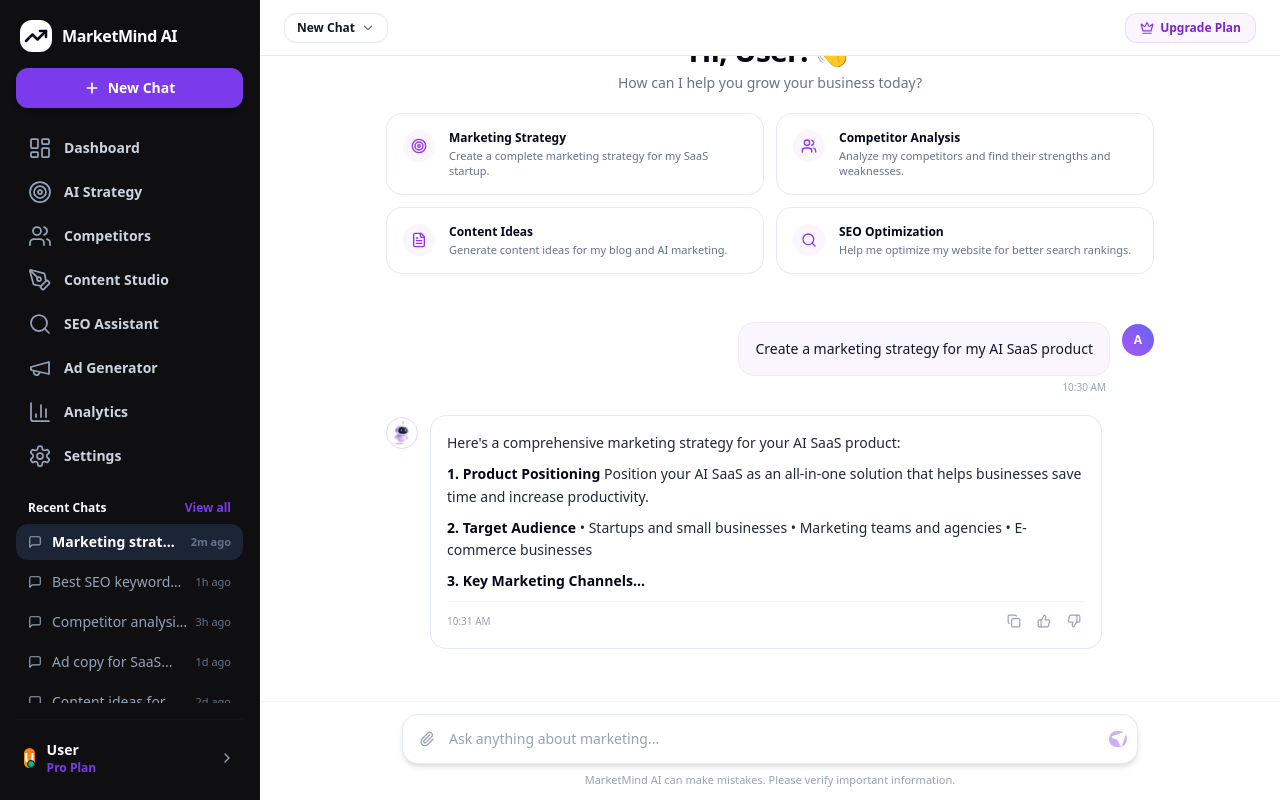
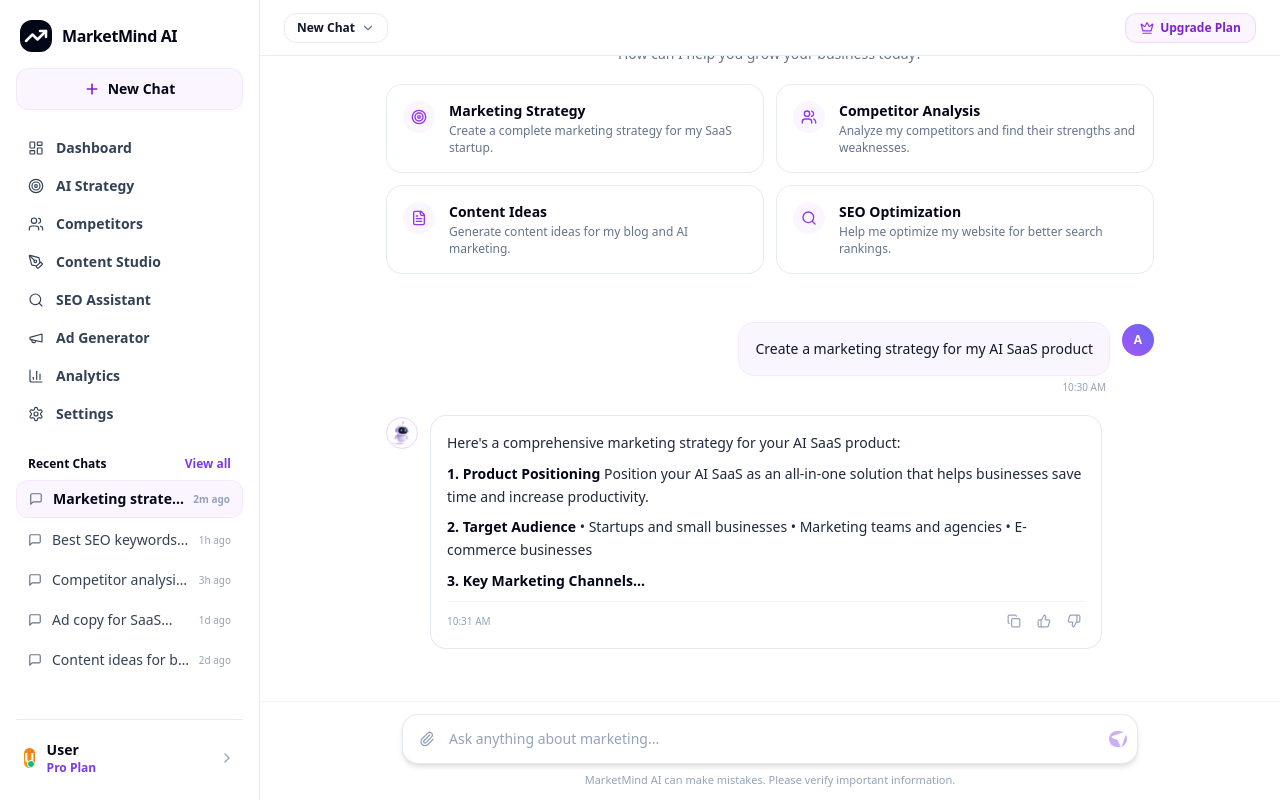
Before and after one commit to dhiva27/marketmind.ai-frontend, a Next.js app: page /chat in a window 1280 px wide. Built offline with nearby package versions, Linux system fonts and the light colour scheme; no server answers.

Commit message:
style: set left sidebar to white with black text and icons, light-purple New Chat item, and dynamic 'Hi, [Username]! 👋' greeting

```diff
--- a/src/components/chat/ChatArea.tsx
+++ b/src/components/chat/ChatArea.tsx
@@ -14,7 +14,7 @@ export function ChatArea() {
   const { user } = useAuthContext();
   const messagesEndRef = useRef<HTMLDivElement>(null);
 
-  // Dynamic user name loaded from authenticated Firebase user
+  // Dynamic user name loaded automatically from authenticated Firebase user
   const displayName = user?.displayName || user?.email?.split('@')[0] || 'User';
 
   useEffect(() => {
@@ -87,16 +87,16 @@ export function ChatArea() {
                   <button
                     key={idx}
                     onClick={() => sendMessage(item.prompt)}
-                    className="p-4 rounded-2xl border border-slate-200/80 bg-white hover:border-purple-300 hover:shadow-md transition-all flex items-start gap-3.5 group text-left"
+                    className="p-4 rounded-2xl border border-slate-200/80 bg-white hover:border-purple-300 hover:shadow-md transition-all duration-200 flex items-start gap-3.5 group text-left"
                   >
-                    <div className="w-8 h-8 rounded-full bg-purple-50 text-purple-600 flex items-center justify-center shrink-0 group-hover:bg-[#7C3AED] group-hover:text-white transition-colors">
+                    <div className="w-8 h-8 rounded-full bg-purple-50 text-purple-600 flex items-center justify-center shrink-0 group-hover:bg-[#7C3AED] group-hover:text-white transition-colors duration-200">
                       <Icon className="w-4 h-4 stroke-[2]" />
                     </div>
                     <div>
-                      <h4 className="font-bold text-xs text-slate-950 group-hover:text-[#7C3AED] transition-colors">
+                      <h4 className="font-bold text-xs sm:text-sm text-slate-950 group-hover:text-[#7C3AED] transition-colors duration-200">
                         {item.title}
                       </h4>
-                      <p className="text-[11px] text-slate-500 leading-snug mt-0.5">
+                      <p className="text-xs text-slate-500 leading-snug mt-0.5">
                         {item.desc}
                       </p>
                     </div>
--- a/src/components/sidebar/Sidebar.tsx
+++ b/src/components/sidebar/Sidebar.tsx
@@ -81,14 +81,15 @@ export function Sidebar() {
       {/* Mobile Backdrop */}
       {sidebarOpen && (
         <div
-          className="lg:hidden fixed inset-0 z-40 bg-black/60 backdrop-blur-xs transition-opacity duration-200"
+          className="lg:hidden fixed inset-0 z-40 bg-black/40 backdrop-blur-xs transition-opacity duration-200"
           onClick={() => setSidebarOpen(false)}
         />
       )}
 
+      {/* WHITE LEFT SIDEBAR WITH BLACK TEXT AND ICONS */}
       <aside
         className={cn(
-          'fixed lg:static inset-y-0 left-0 z-50 w-64 lg:w-[260px] bg-[#0F0F12] text-slate-100 p-4 flex flex-col justify-between select-none transition-all duration-200 ease-out border-r border-slate-900',
+          'fixed lg:static inset-y-0 left-0 z-50 w-64 lg:w-[260px] bg-white text-slate-900 p-4 flex flex-col justify-between select-none transition-all duration-200 ease-out border-r border-slate-200/80',
           sidebarOpen ? 'translate-x-0' : '-translate-x-full lg:translate-x-0 lg:w-[260px]'
         )}
       >
@@ -96,44 +97,44 @@ export function Sidebar() {
           {/* Top Brand Header */}
           <div className="flex items-center justify-between pt-1 px-1">
             <Link href="/" className="flex items-center gap-2.5 group">
-              <div className="w-8 h-8 rounded-lg bg-white flex items-center justify-center text-slate-950 shadow-xs">
+              <div className="w-8 h-8 rounded-lg bg-slate-950 flex items-center justify-center text-white shadow-xs">
                 <TrendingUp className="w-4.5 h-4.5 stroke-[2.5]" />
               </div>
-              <span className="font-extrabold text-base tracking-tight text-white">
+              <span className="font-extrabold text-base tracking-tight text-slate-950">
                 MarketMind AI
               </span>
             </Link>
             <button
               onClick={() => setSidebarOpen(false)}
-              className="lg:hidden p-1.5 rounded-lg text-slate-400 hover:text-white"
+              className="lg:hidden p-1.5 rounded-lg text-slate-500 hover:text-slate-950 hover:bg-slate-100"
             >
               <X className="w-5 h-5" />
             </button>
           </div>
 
-          {/* New Chat Button */}
+          {/* New Chat Button - Subtle light-purple background with BLACK text */}
           <button
             onClick={() => {
               createNewChat();
               if (window.innerWidth < 1024) setSidebarOpen(false);
             }}
-            className="w-full py-2.5 px-4 rounded-xl bg-[#7C3AED] hover:bg-[#6D28D9] text-white font-bold text-sm flex items-center justify-center gap-2 shadow-md transition-all duration-200 hover:scale-[1.01] active:scale-[0.99]"
+            className="w-full py-2.5 px-4 rounded-xl bg-purple-50 hover:bg-purple-100/80 border border-purple-100 text-slate-950 font-bold text-xs sm:text-sm flex items-center justify-center gap-2 shadow-2xs transition-all duration-200 hover:scale-[1.01] active:scale-[0.99]"
           >
-            <Plus className="w-4 h-4 stroke-[2.5]" />
+            <Plus className="w-4 h-4 text-purple-700 stroke-[2.5]" />
             <span>New Chat</span>
           </button>
 
-          {/* Navigation Links - Medium font size */}
-          <div className="space-y-1 pt-1">
+          {/* Navigation Links - BLACK Text & Icons */}
+          <div className="space-y-0.5 pt-1">
             {navItems.map((item) => {
               const Icon = item.icon;
               return (
                 <Link
                   key={item.name}
                   href={item.href}
-                  className="flex items-center gap-3 px-3 py-2 rounded-xl text-sm font-semibold text-slate-300 hover:text-white hover:bg-slate-900/90 transition-all duration-200"
+                  className="flex items-center gap-3 px-3 py-2 rounded-xl text-xs sm:text-sm font-semibold text-slate-700 hover:text-slate-950 hover:bg-slate-100/80 transition-all duration-200"
                 >
-                  <Icon className="w-4.5 h-4.5 text-slate-400 shrink-0 stroke-[1.75]" />
+                  <Icon className="w-4 h-4 text-slate-700 shrink-0 stroke-[1.75]" />
                   <span>{item.name}</span>
                 </Link>
               );
@@ -143,7 +144,7 @@ export function Sidebar() {
           {/* Recent Chats Section */}
           <div className="flex-1 overflow-y-auto min-h-0 pt-2 custom-scrollbar">
             <div className="flex items-center justify-between px-3 pb-2 text-xs font-bold">
-              <span className="text-white">Recent Chats</span>
+              <span className="text-slate-950">Recent Chats</span>
               <button className="text-[#7C3AED] hover:underline text-xs font-semibold">View all</button>
             </div>
 
@@ -160,15 +161,15 @@ export function Sidebar() {
                     className={cn(
                       'w-full flex items-center justify-between px-3 py-2 rounded-xl text-left text-xs sm:text-sm transition-all duration-200 group',
                       isActive
-                        ? 'bg-slate-800/90 text-white font-bold'
-                        : 'text-slate-400 hover:text-slate-100 hover:bg-slate-900/60'
+                        ? 'bg-purple-50 text-slate-950 font-bold border border-purple-100/80'
+                        : 'text-slate-700 hover:text-slate-950 hover:bg-slate-100/70'
                     )}
                   >
                     <div className="flex items-center gap-2.5 min-w-0 flex-1">
-                      <MessageSquare className="w-3.5 h-3.5 text-slate-400 shrink-0" />
+                      <MessageSquare className="w-3.5 h-3.5 text-slate-500 shrink-0" />
                       <span className="truncate">{chat.title}</span>
                     </div>
-                    <span className="text-[11px] text-slate-500 shrink-0 ml-2">{chat.time}</span>
+                    <span className="text-[10px] text-slate-400 shrink-0 ml-2">{chat.time}</span>
                   </button>
                 );
               })}
@@ -176,11 +177,11 @@ export function Sidebar() {
           </div>
 
           {/* Bottom User Profile Card & Interactive Popup Menu */}
-          <div className="pt-3 border-t border-slate-900/80 relative" ref={menuRef}>
+          <div className="pt-3 border-t border-slate-200/80 relative" ref={menuRef}>
             {/* User Profile Trigger Button */}
             <button
               onClick={() => setProfileMenuOpen(!profileMenuOpen)}
-              className="w-full flex items-center justify-between p-2 rounded-xl hover:bg-slate-900/90 transition-all duration-200 group text-left"
+              className="w-full flex items-center justify-between p-2 rounded-xl hover:bg-slate-100/80 transition-all duration-200 group text-left"
             >
               <div className="flex items-center gap-3 min-w-0">
                 <div className="relative w-8.5 h-8.5 rounded-full bg-gradient-to-tr from-amber-500 to-orange-500 flex items-center justify-center text-white text-xs sm:text-sm font-bold shrink-0 overflow-hidden shadow-xs">
@@ -189,14 +190,14 @@ export function Sidebar() {
                   ) : (
                     <span>{displayName.charAt(0).toUpperCase()}</span>
                   )}
-                  <div className="absolute bottom-0 right-0 w-2 h-2 rounded-full bg-emerald-500 border border-slate-950" />
+                  <div className="absolute bottom-0 right-0 w-2 h-2 rounded-full bg-emerald-500 border border-white" />
                 </div>
                 <div className="min-w-0">
-                  <div className="font-bold text-xs sm:text-sm text-white truncate">{displayName}</div>
+                  <div className="font-bold text-xs sm:text-sm text-slate-950 truncate">{displayName}</div>
                   <div className="text-xs text-[#7C3AED] font-semibold">Pro Plan</div>
                 </div>
               </div>
-              <ChevronRight className="w-4 h-4 text-slate-400 group-hover:text-white transition-colors" />
+              <ChevronRight className="w-4 h-4 text-slate-400 group-hover:text-slate-950 transition-colors" />
             </button>
 
             {/* Profile Floating Popup Menu */}
```
